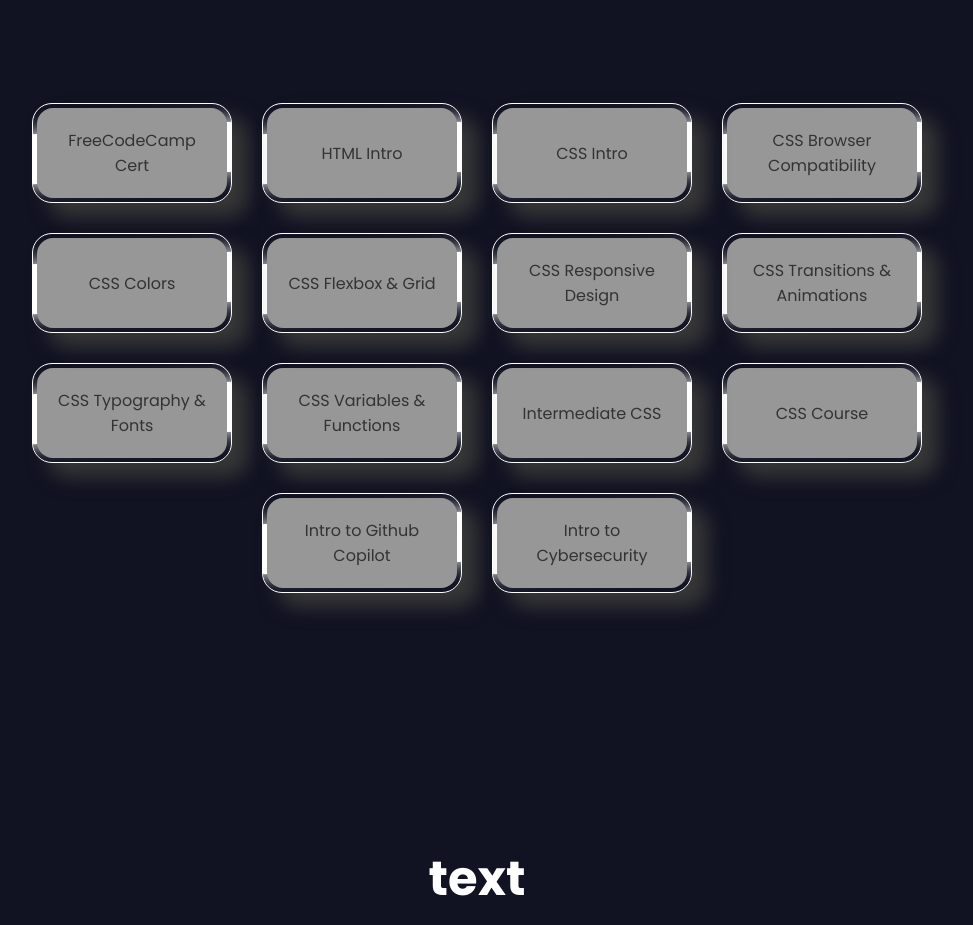
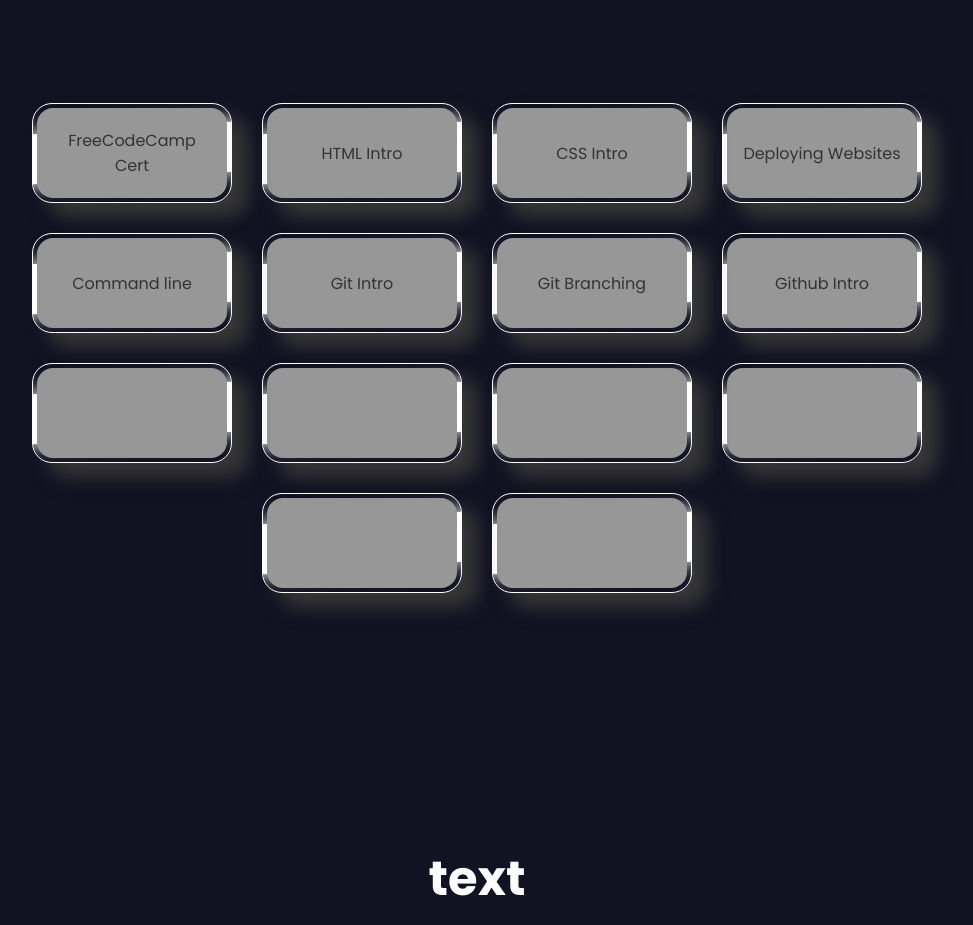
Before and after one commit to N0RDEV/Portfolio-Website, a plain HTML site: page index.html in a window 1280 px wide. Shown: the part 987-1912 px from the top of the page, without its empty margins (163-1136 px from the left). Drawn offline with nearby package versions, Linux system fonts and the light colour scheme.

Commit message:
Fixing cert boxes

```diff
--- a/index.html
+++ b/index.html
@@ -47,32 +47,32 @@
         <a href="Resources/Certification/Learn CSS Introduction.pdf" target="_blank">CSS Intro</a>
       </div>
       <div class="box box-4">
-        <a href="Resources/Certification-2/Learn CSS Browser Compatibility.pdf Line Cert.pdf" target="_blank">CSS Browser Compatibility</a>
+        <a href="Resources/Certification-2/Learn CSS Browser Compatibility.pdf Line Cert.pdf" target="_blank">Deploying Websites</a>
       </div>
       <div class="box box-5">
-        <a href="Resources/Certification-2/Learn CSS Colors.pdf" target="_blank">CSS Colors</a>
+        <a href="Resources/Certification-2/Learn CSS Colors.pdf" target="_blank">Command line</a>
       </div>
-      <div class="box box-6"><a href="Resources/Certification-2/Learn CSS Flexbox and Grid.pdf">CSS Flexbox & Grid</a>
+      <div class="box box-6"><a href="Resources/Certification-2/Learn CSS Flexbox and Grid.pdf">Git Intro</a>
       </div>
       <div class="box box-7">
-        <a href="Resources/Certification-2/Learn CSS Responsive Design.pdf HTML Course.pdf" target="_blank">CSS Responsive Design</a>
+        <a href="Resources/Certification-2/Learn CSS Responsive Design.pdf HTML Course.pdf" target="_blank">Git Branching</a>
       </div>
       <div class="box box-8">
-        <a href="Resources/Certification-2/Learn CSS Transitions and Animations.pdf" target="_blank">CSS Transitions & Animations</a>
+        <a href="Resources/Certification-2/Learn CSS Transitions and Animations.pdf" target="_blank">Github Intro</a>
       </div>
       <div class="box box-9">
-        <a href="Resources/Certification-2/Learn CSS Typography and Fonts.pdf" target="_blank">CSS Typography & Fonts</a>
+        <a href="Resources/Certification-2/Learn CSS Typography and Fonts.pdf" target="_blank"></a>
       </div>
       <div class="box box-10">
-        <a href="Resources/Certification-2/Learn CSS Variables and Functions.pdf" target="_blank">CSS Variables & Functions</a>
+        <a href="Resources/Certification-2/Learn CSS Variables and Functions.pdf" target="_blank"></a>
       </div>
-      <div class="box box-11"><a href="Resources/Certification-2/Learn Intermediate CSS.pdf" target="_blank">Intermediate CSS</a>
+      <div class="box box-11"><a href="Resources/Certification-2/Learn Intermediate CSS.pdf" target="_blank"></a>
       </div>
-      <div class="box box-12"><a href="Resources/Certification-2/Learn CSS Course.pdf" target="_blank">CSS Course</a>
+      <div class="box box-12"><a href="Resources/Certification-2/Learn CSS Course.pdf" target="_blank"></a>
       </div>
-      <div class="box box-13"><a href="Resources/Certification-2/Intro to GitHub Copilot.pdf" target="_blank">Intro to Github Copilot</a>
+      <div class="box box-13"><a href="Resources/Certification-2/Intro to GitHub Copilot.pdf" target="_blank"></a>
       </div>
-      <div class="box box-14"><a href="Resources/Certification-2/Introduction to Cybersecurity.pdf" target="_blank">Intro to Cybersecurity</a>
+      <div class="box box-14"><a href="Resources/Certification-2/Introduction to Cybersecurity.pdf" target="_blank"></a>
       </div>
     </div>
   </div>
```
